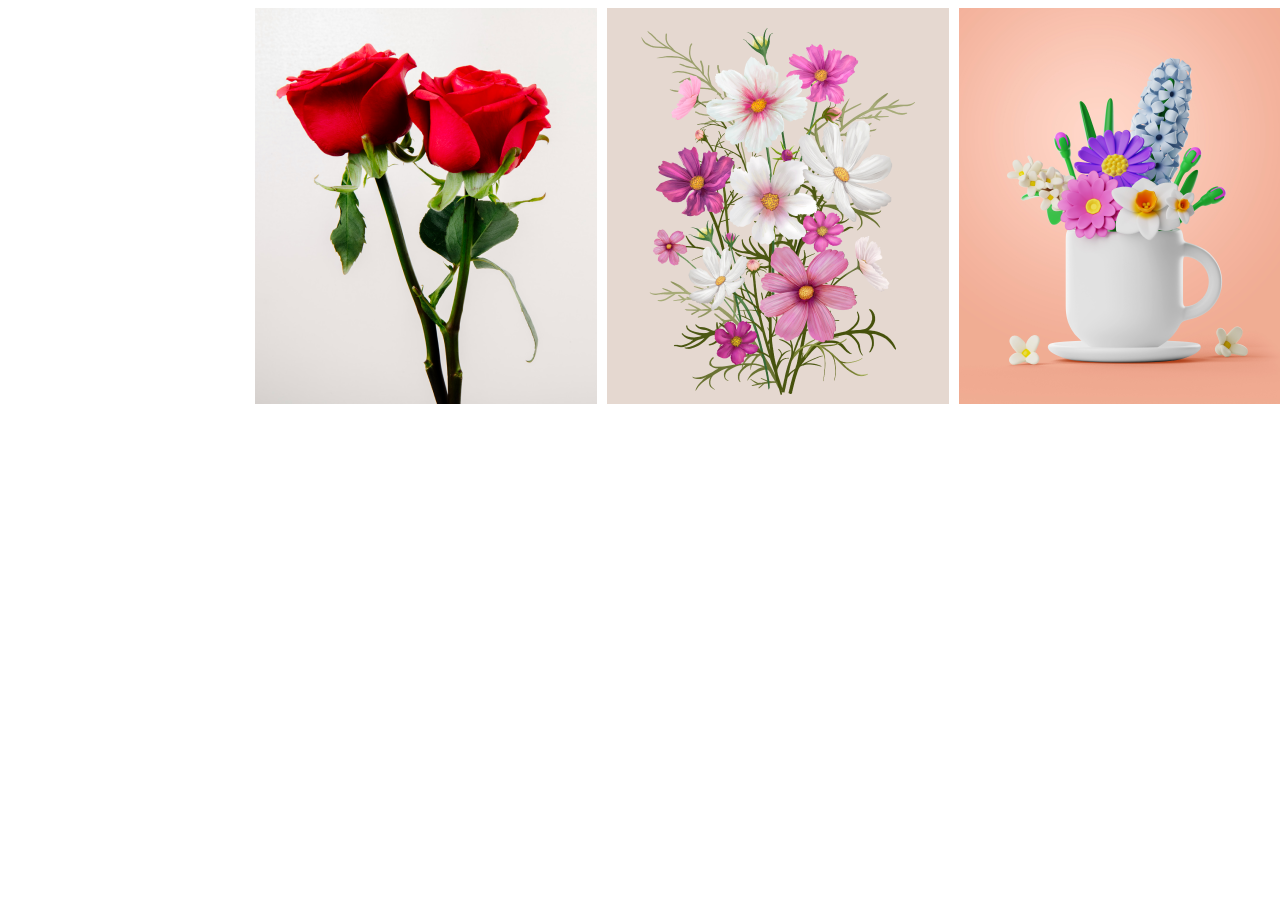
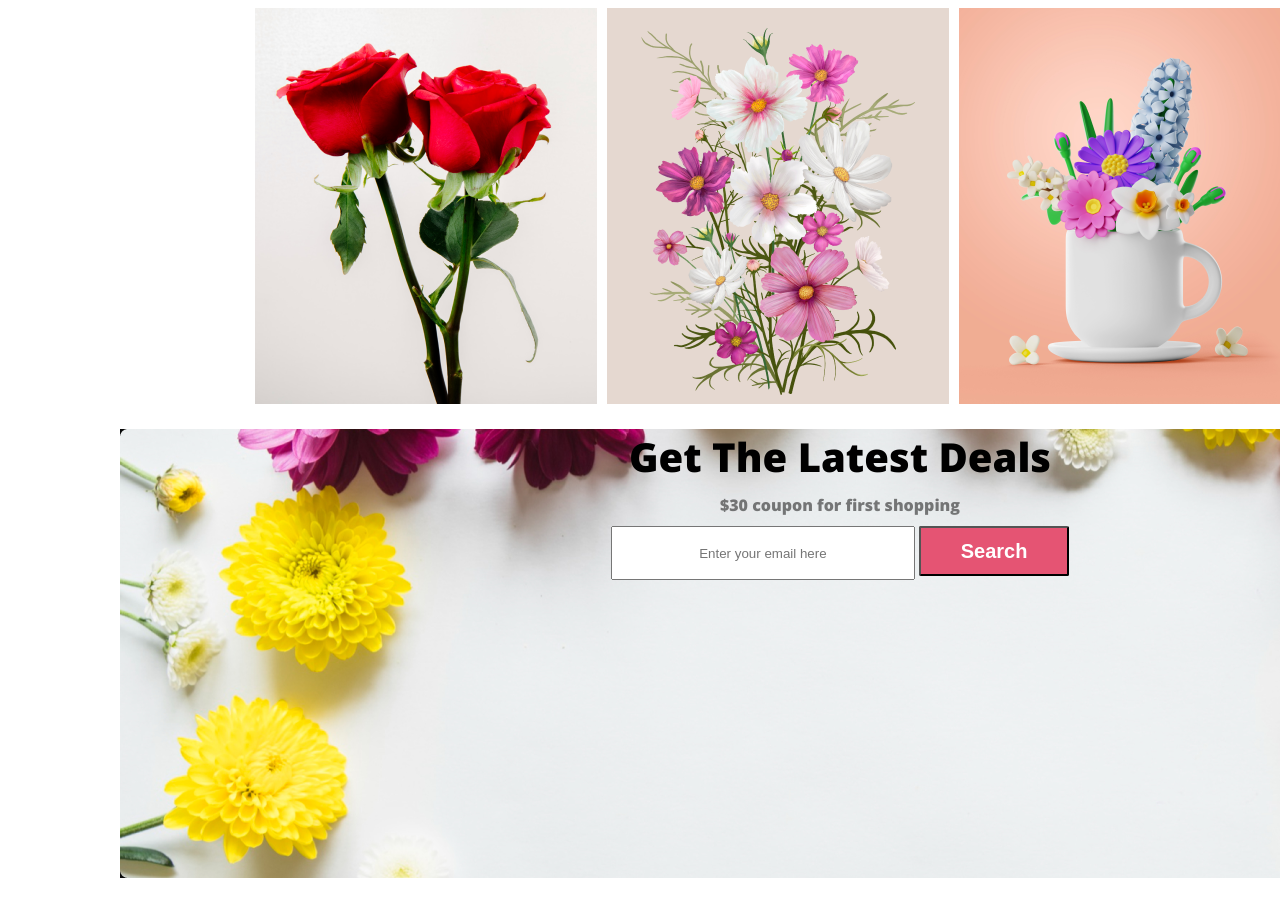
Before and after one commit to MridulChadraNath/Flower-shop-assignment, a plain HTML site: page index.html in a window 1280 px wide. Shown: the part 2165-3063 px from the top of the page. Before the commit the page ends 2594 px from the top, so only its background shows below. Drawn offline with nearby package versions, Linux system fonts and the light colour scheme.

Commit message:
Best deals done

```diff
--- a/CSS/style.css
+++ b/CSS/style.css
@@ -135,5 +135,25 @@ body {
     width: 342px;
     height: 396px;
     margin: 5px;
+}
+
+.best-deals {
+    margin: 20px;
 
 }
+
+.best-deal-banner{
+    width: 1440px;
+    height: 449px;
+    background-image: url("../Flower\ Asset/Rectangle 9.png"), linear-gradient(45deg, rgb(10, 10, 10), #000);
+    background-repeat: no-repeat;
+    text-align: center;
+    margin-left: 100px;
+}
+
+
+.inputtext{
+    height: 50px;
+    width: 300px;
+    text-align: center;
+}
--- a/index.html
+++ b/index.html
@@ -102,6 +102,22 @@
         </div>
     </section>
 
+    <!-- Best deals -->
+    <section class="best-deals">
+        <div class="best-deal-banner">
+            <h3 class="featured-headline">Get The Latest Deals</h3>
+            <p class="banner-info">$30 coupon for first shopping</p>
+            <input class="inputtext" type="text" placeholder="Enter your email here">
+            <button class="btn">Search</button>
+        </div>
+
+
+    </section>
+    <!-- Footer section here -->
+    <Section>
+
+    </Section>
+
 </body>
 
 </html>
```
